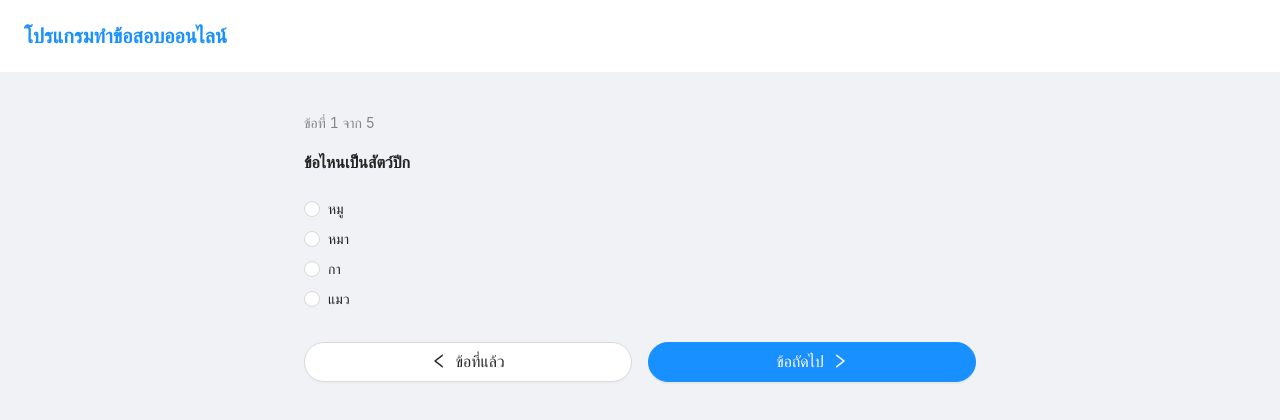
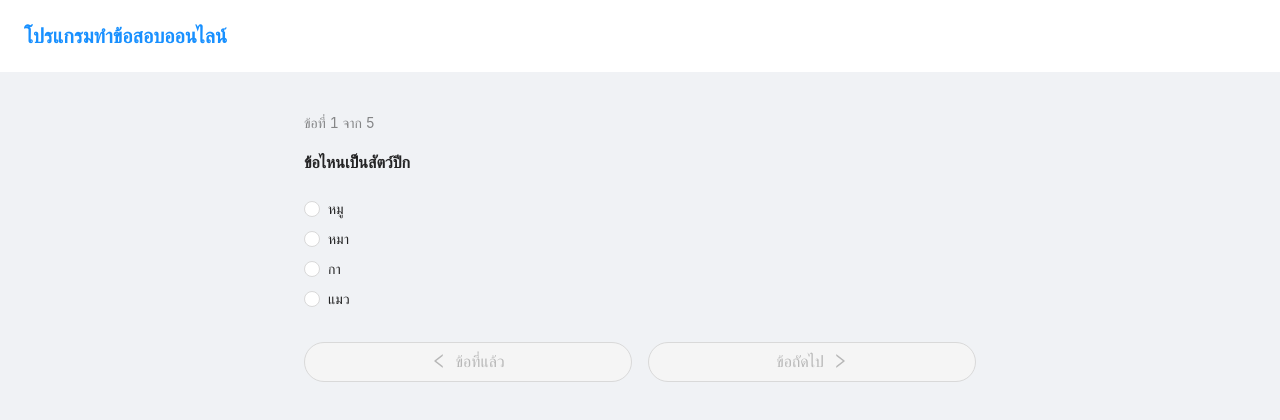
Before and after one commit to natTP/online-test, a Next.js app: page /quiz/1 in a window 1280 px wide. Shown: the top 420 px of the page. Built offline with nearby package versions, Linux system fonts and the light colour scheme.

Commit message:
Complete Redux behavior

```diff
--- a/src/components/questionItem.js
+++ b/src/components/questionItem.js
@@ -1,18 +1,22 @@
 import React from 'react'
 import { Radio, Space, Typography } from 'antd'
 import FlexContainer from './flexContainer'
+import { useDispatch, useSelector } from 'react-redux'
 
-const { Title, Text } = Typography
+const { Title } = Typography
 
-const QuestionItem = ({ question }) => {
-  const onChange = (event) => {
-    console.log('radio checked', event.target.value)
+const QuestionItem = ({ idx, question }) => {
+  const answer = useSelector((state) => state.answers[idx])
+  const dispatch = useDispatch()
+
+  const handleChange = (event) => {
+    dispatch({ type: 'setAnswer', payload: { idx, value: event.target.value } })
   }
 
   return (
     <FlexContainer direction='column'>
       <Title level={5}>{question?.name}</Title>
-      <Radio.Group onChange={onChange}>
+      <Radio.Group onChange={handleChange} value={answer}>
         <Space direction='vertical'>
           {question?.choice.map((item) => {
             return (
--- a/src/pages/quiz/[idx].js
+++ b/src/pages/quiz/[idx].js
@@ -1,20 +1,42 @@
-import React from 'react'
+import { LeftOutlined, RightOutlined } from '@ant-design/icons'
+import { Typography } from 'antd'
 import Head from 'next/head'
 import { useRouter } from 'next/router'
-import { LeftOutlined, RightOutlined } from '@ant-design/icons'
+import { useSelector } from 'react-redux'
+import Button from '../../components/button'
+import FlexContainer from '../../components/flexContainer'
+import QuestionItem from '../../components/questionItem'
 import questions from '../../questions'
-import Button from '../../components/button'
-import QuestionItem from '../../components/questionItem'
-import FlexContainer from '../../components/flexContainer'
-import { Typography } from 'antd'
 
 const { Text } = Typography
 
 const QuizPage = () => {
+  const answers = useSelector((state) => state.answers)
   const router = useRouter()
-  const { idx } = router.query
+  let { idx } = router.query
+
+  if (
+    !Array(questions.length)
+      .fill()
+      .map((_, i) => '' + (i + 1))
+      .includes(idx)
+  ) {
+    return <Text>This question does not exist.</Text>
+  }
+
+  idx = parseInt(idx)
 
   const question = questions[idx - 1]
+  const answer = answers[idx - 1]
+
+  const handleBackwardClick = () => {
+    if (idx > 1) router.push(`/quiz/${idx - 1}`)
+  }
+
+  const handleForwardClick = () => {
+    if (idx < questions.length) router.push(`/quiz/${idx + 1}`)
+    else router.push('/result')
+  }
 
   return (
     <div>
@@ -25,12 +47,16 @@ const QuizPage = () => {
       </Head>
 
       <Text type='secondary'>{`ข้อที่ ${idx} จาก ${questions.length}`}</Text>
-      <QuestionItem question={question} />
+      <QuestionItem idx={idx - 1} question={question} />
       <FlexContainer direction='row'>
-        <Button type='default'>
+        <Button
+          type='default'
+          disabled={idx === 1}
+          onClick={handleBackwardClick}
+        >
           <LeftOutlined /> ข้อที่แล้ว
         </Button>
-        <Button>
+        <Button onClick={handleForwardClick} disabled={answer === 0}>
           ข้อถัดไป <RightOutlined />
         </Button>
       </FlexContainer>
--- a/src/redux/reducer.js
+++ b/src/redux/reducer.js
@@ -7,15 +7,27 @@ const initialState = {
   score: 0,
 }
 
-const editName = createAction('setName')
-const editAnswer = createAction('setAnswer')
+const calculateScore = (state) => {
+  let score = 0
+  for (let idx = 0; idx < questions.length; idx++) {
+    if (questions[idx].answerId === state.answers[idx]) score += 1
+  }
+  return score
+}
+
+const setName = createAction('setName')
+const setAnswer = createAction('setAnswer')
 
 const reducer = createReducer(initialState, (builder) => {
   builder
-    .addCase(editName, (state, action) => {
+    .addCase(setName, (state, action) => {
       state.name = action.payload
     })
-    .addCase(editAnswer, (state, action) => {})
+    .addCase(setAnswer, (state, action) => {
+      const idx = action.payload.idx
+      state.answers[idx] = action.payload.value
+      state.score = calculateScore(state)
+    })
     .addDefaultCase((state, action) => {})
 })
 
```
Also changed, not shown: src/components/scoreBlock.js (+4 -3 lines), src/pages/result.js (+25 -6 lines).
